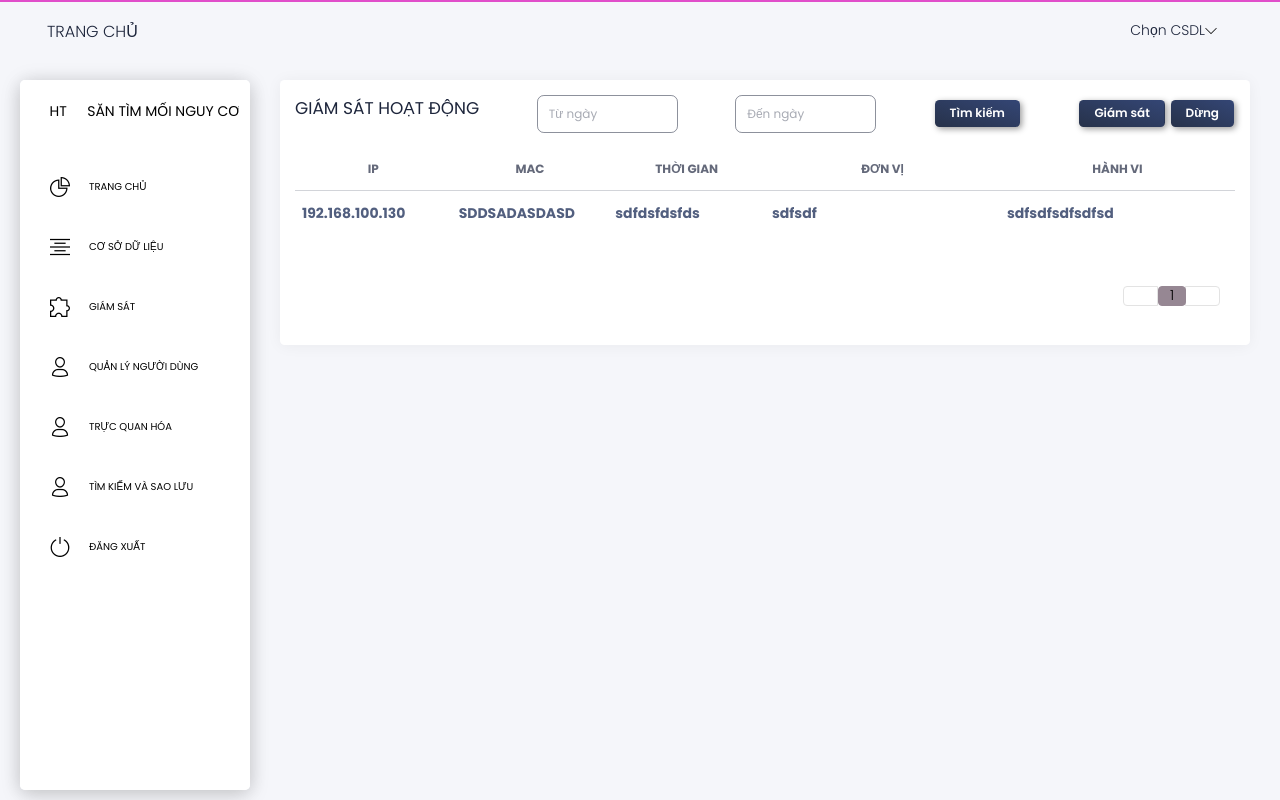
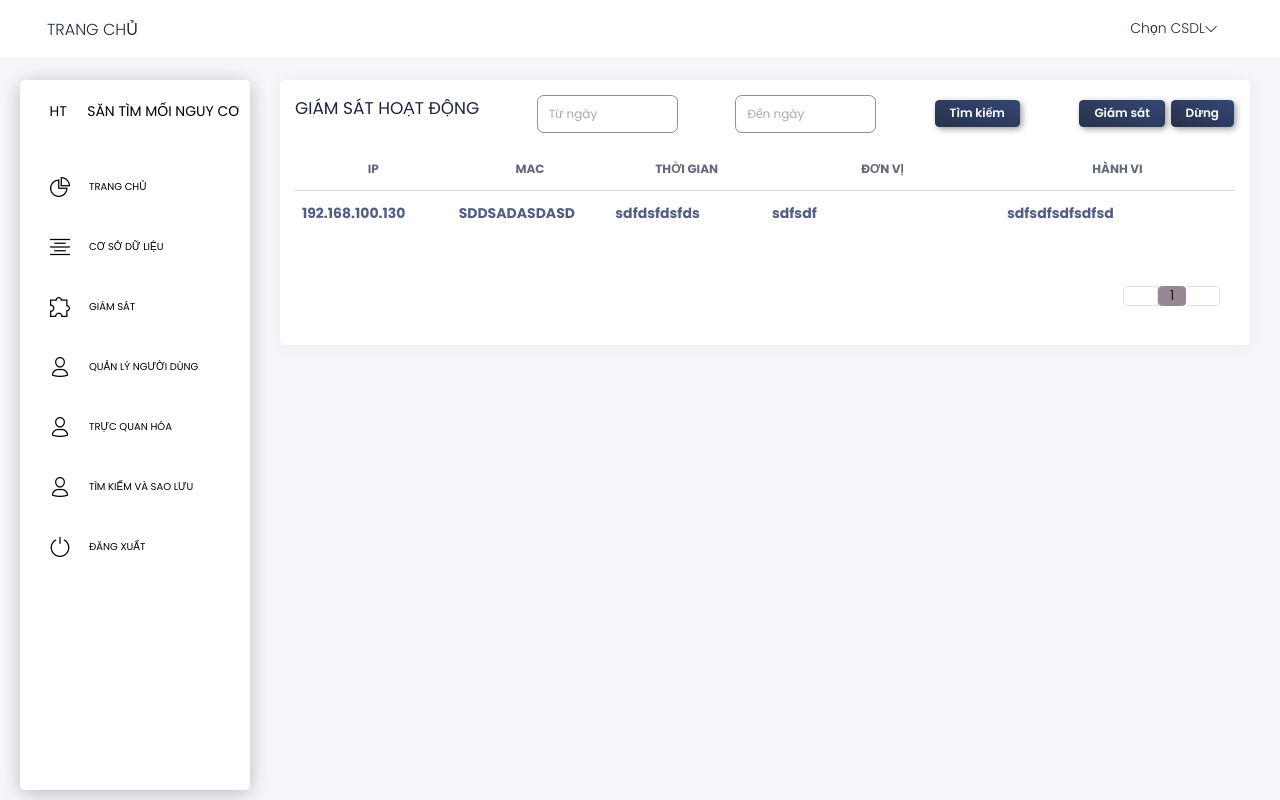
Before and after one commit to CattyTN/STMNC, a Flask app: page /monitor in a window 1280 px wide. Run offline with Flask 3, Linux system fonts and the light colour scheme; the visitor is signed in with stand-in values (Sample User, id 1); data that the repository does not hold is empty; some libraries are stand-ins or nearby versions; some web fonts are replaced.

Commit message:
update taskbar freezed

```diff
--- a/templates/includes/navigation.html
+++ b/templates/includes/navigation.html
@@ -1,5 +1,7 @@
 
-        <nav class="navbar navbar-expand-lg navbar-absolute navbar-transparent">
+        <!--<nav class="navbar navbar-expand-lg navbar-absolute navbar-transparent">-->
+            <nav class="navbar navbar-expand-lg fixed-top bg-white">
+
             <div class="container-fluid">
                 <div class="navbar-wrapper">
                     <div class="navbar-toggle d-inline">
```
